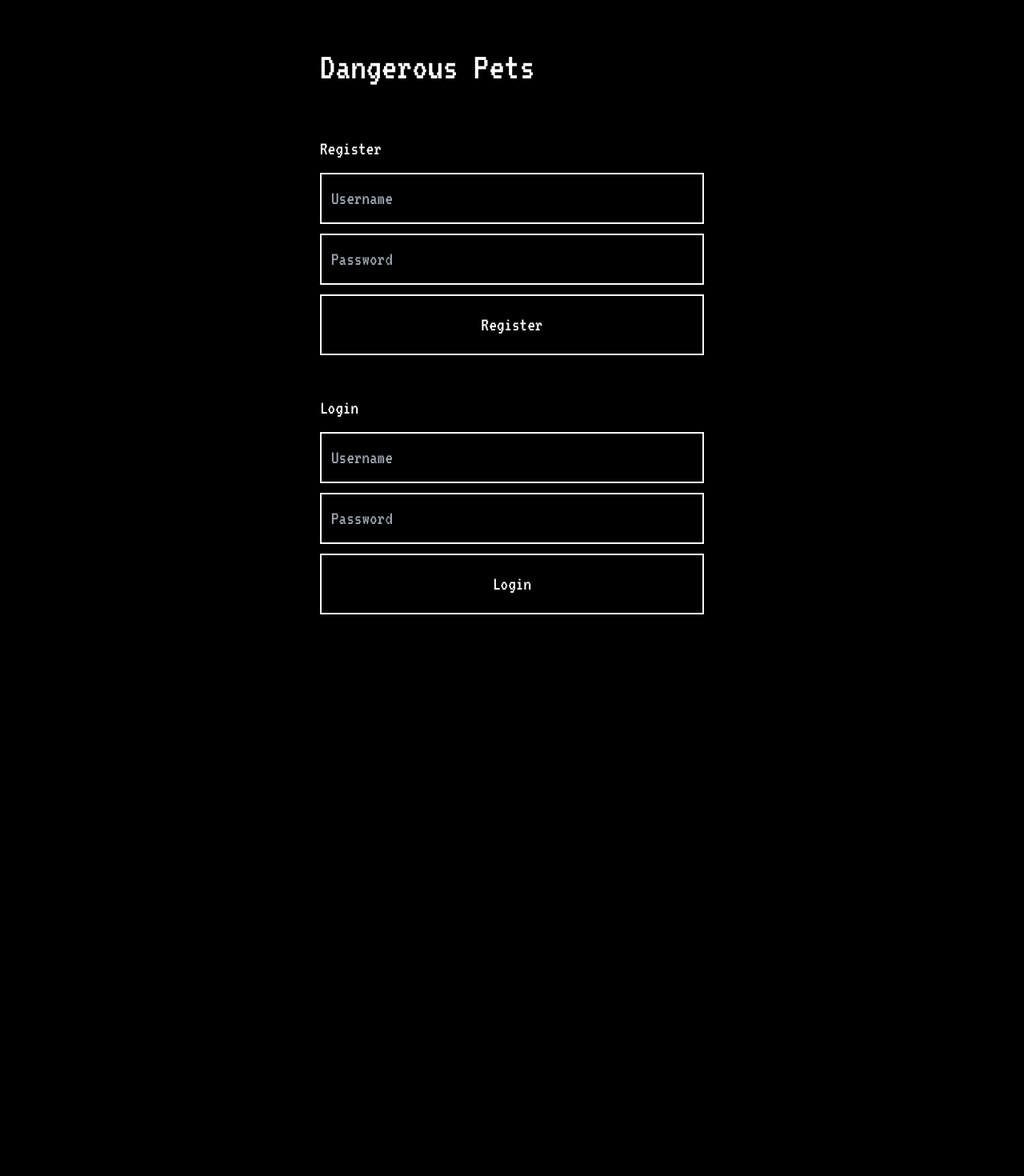
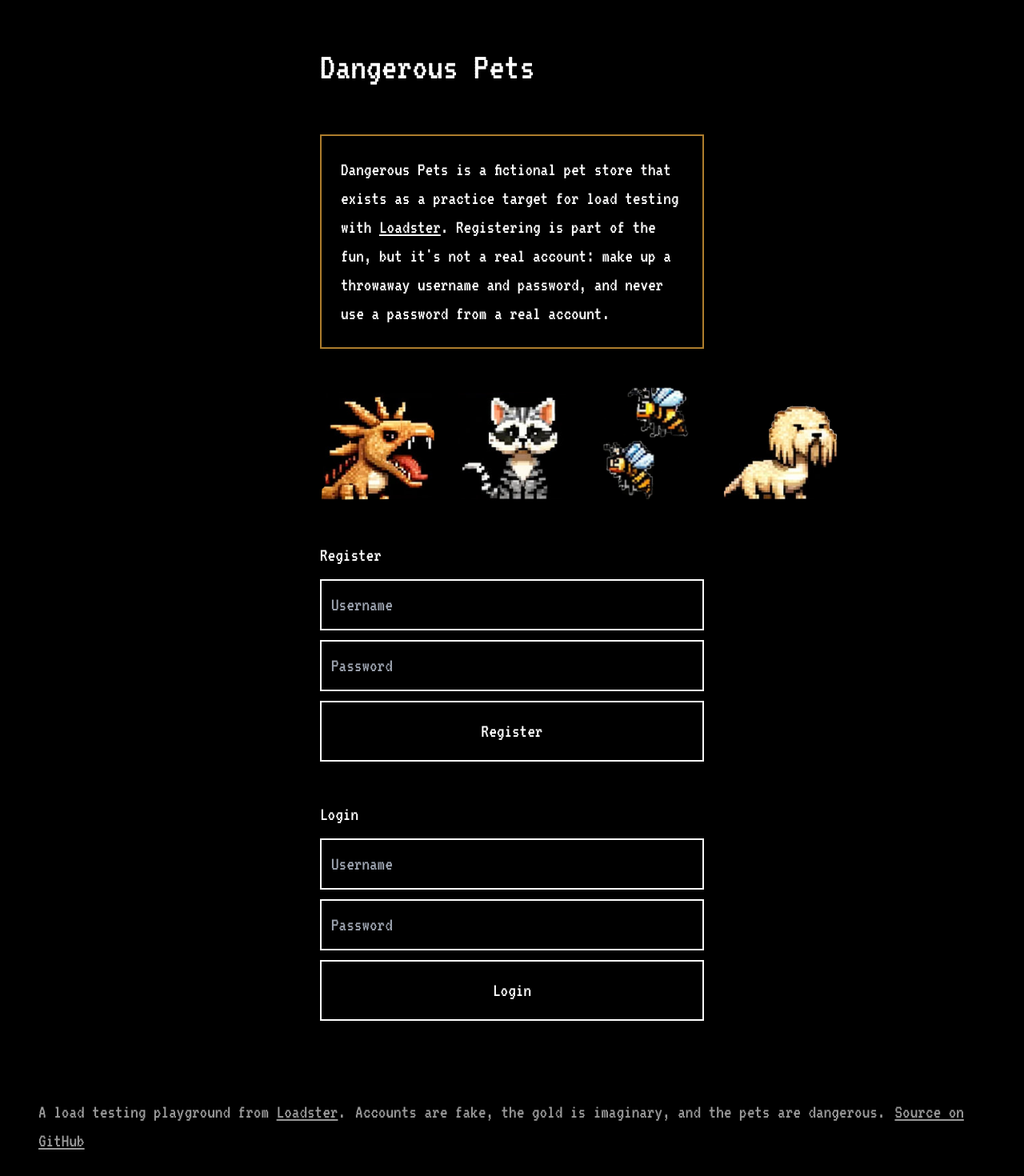
Before and after one commit to loadster/dangerous-pets, a Vue app in the folder web/: page / in a window 1280 px wide. Shown: the top 1470 px of the page at 80% size. Before the commit the page ends 816 px from the top, so only its background shows below. Built offline with nearby package versions, Linux system fonts and the light colour scheme; no server answers.

Commit message:
Clarify Demo, Change Domain (#3)

```diff
--- a/web/public/index.html
+++ b/web/public/index.html
@@ -1,5 +1,5 @@
 <!DOCTYPE html>
-<html lang="">
+<html lang="en">
   <head>
     <meta charset="utf-8">
     <meta http-equiv="X-UA-Compatible" content="IE=edge">
@@ -8,7 +8,9 @@
     <link rel="icon" type="image/png" sizes="32x32" href="/favicon-32x32.png">
     <link rel="icon" type="image/png" sizes="16x16" href="/favicon-16x16.png">
     <link rel="manifest" href="/site.webmanifest">
-    <title>Dangerous Pets</title>
+    <meta name="description" content="Dangerous Pets is a fictional pet store from Loadster, a safe practice target for load testing. Register with made-up credentials and shop for dangerous pets with imaginary gold.">
+    <link rel="canonical" href="https://dangerouspetstore.dev/">
+    <title>Dangerous Pets | A Load Testing Playground from Loadster</title>
   </head>
   <body>
     <noscript>
--- a/web/src/App.vue
+++ b/web/src/App.vue
@@ -7,9 +7,24 @@
     </div>
     <div v-else class="mx-auto max-w-screen-sm space-y-8">
       <h1 data-testid="app-title">Dangerous Pets</h1>
+      <p data-testid="demo-notice" class="border-2 border-retro-bronze p-4">
+        Dangerous Pets is a fictional pet store that exists as a practice target for load testing
+        with <a href="https://loadster.com/" class="underline">Loadster</a>. Registering is part of
+        the fun, but it's not a real account: make up a throwaway username and password, and never
+        use a password from a real account.
+      </p>
+      <div class="flex justify-between gap-4">
+        <img v-for="pet in samplePets" :key="pet.id" :src="`/images/${pet.id}.png`" :alt="pet.name"
+             :title="pet.name" width="96" height="96" class="sm:w-24 sm:h-24 w-16 h-16"/>
+      </div>
       <Register @register="setToken"/>
       <Login @login="setToken"/>
     </div>
+    <footer class="muted mt-16 space-x-2">
+      <span>A load testing playground from <a href="https://loadster.com/" class="underline">Loadster</a>.</span>
+      <span>Accounts are fake, the gold is imaginary, and the pets are dangerous.</span>
+      <a href="https://github.com/loadster/dangerous-pets" class="underline">Source on GitHub</a>
+    </footer>
   </div>
 </template>
 
@@ -30,7 +45,13 @@ export default {
   },
   data() {
     return {
-      token: null
+      token: null,
+      samplePets: [
+        { id: 'spiky_dragon', name: 'Spiky Dragon' },
+        { id: 'rabid_raccoon', name: 'Rabid Raccoon' },
+        { id: 'killer_bees', name: 'Killer Bees' },
+        { id: 'cthulhu_hound', name: 'Cthulhu Hound' }
+      ]
     };
   },
   async mounted() {
```
Also changed, not shown: web/public/site.webmanifest, 1 other file (tests, documents, lock files or other folders).
